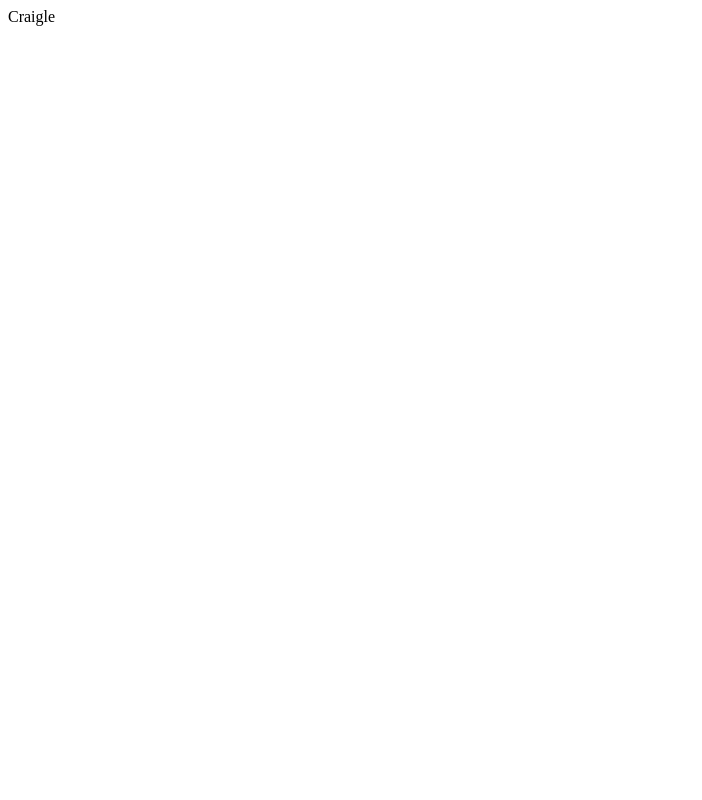
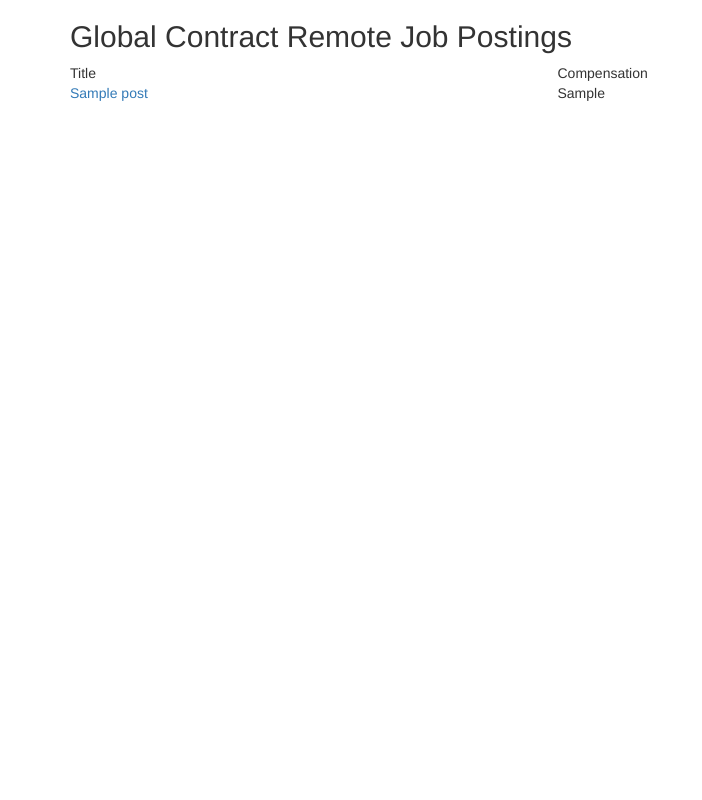
Before and after one commit to sonnym/craigle, a Django app: page / in a window 1280 px wide. Before the commit the part shown is almost empty. Shown: the whole page, without its empty margins (0-702 px from the left). Run offline with Django 3.2, Linux system fonts and the light colour scheme; tables that the repository leaves empty hold one stand-in row (values such as "Sample post"); some libraries are stand-ins or nearby versions.

Commit message:
display one hundred most recent posts on home page

```diff
--- a/craigle/templates/home.html
+++ b/craigle/templates/home.html
@@ -1 +1,27 @@
-Craigle
+<!DOCTYPE html>
+<html>
+  <head>
+    <title>Cragile - Global Contract Remote Job Postings</title>
+    <link rel="stylesheet" type="text/css" href="//maxcdn.bootstrapcdn.com/bootstrap/3.3.1/css/bootstrap.min.css">
+  </head>
+
+  <body>
+    <div class="container">
+      <h2 class="page-title">Global Contract Remote Job Postings</h2>
+    </div>
+
+    <div class="container">
+      <div class="row header">
+        <div class="col-xs-12 col-sm-5 primary">Title</div>
+        <div class="col-xs-12 col-sm-5">Compensation</div>
+      </div>
+
+      {% for post in posts %}
+        <div class="row">
+          <div class="col-xs-12 col-sm-5 primary"><a href="{{ post.url }}">{{ post.title }}</a></div>
+          <div class="col-xs-8 col-sm-5">{{ post.compensation }}</div>
+        </div>
+      {% endfor %}
+    </div>
+  </body>
+</html>
--- a/craigle/views.py
+++ b/craigle/views.py
@@ -1,4 +1,8 @@
 from django.shortcuts import render
 
+from posts.models import Post
+
 def home(request):
-    return render(request, 'home.html')
+    posts = Post.objects.order_by('-id')[:100]
+
+    return render(request, 'home.html', { 'posts': posts })
```
Also changed, not shown: tests/functional/test_access.py (+10 -0 lines).
